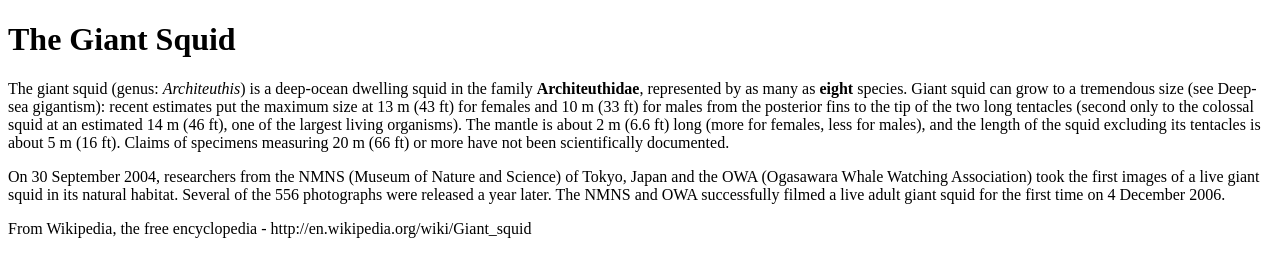
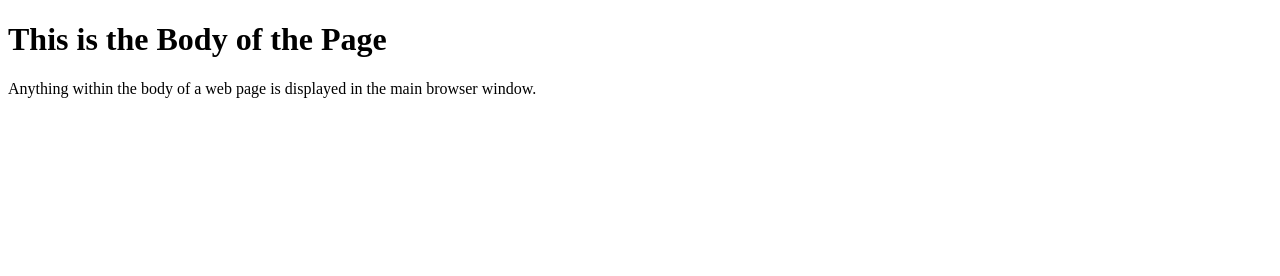
Before and after one commit to Specialkidsrock/dws-1, a plain HTML site: page Week 1/text.html in a window 1280 px wide. Drawn offline with Linux system fonts and the light colour scheme.

Commit message:
Text.html
self assessment activity files created

```diff
--- a/Week 1/text.html
+++ b/Week 1/text.html
@@ -1,29 +1,13 @@
 <!DOCTYPE html>
 <html lang="en">
 	<head>
-		<meta charset="utf-8" />
-		<title>The Giant Squid</title>
+		<meta charset="utf-8"/>
+		<title>This is the Title of....</title>
 	</head>
 	<body>
-		<h1>The Giant Squid</h1>
-
-				<p id="description">The giant squid (genus: <em>Architeuthis</em>) is a deep-ocean dwelling squid in the
-				family <b>Architeuthidae</b>, represented by as many as <strong>eight</strong> species. Giant squid can
-				grow to a tremendous size (see Deep-sea gigantism): recent estimates put the maximum
-				size at 13 m (43 ft) for females and 10 m (33 ft) for males from the posterior fins
-				to the tip of the two long tentacles (second only to the colossal squid at an
-				estimated 14 m (46 ft), one of the largest living organisms). The mantle is about
-				2 m (6.6 ft) long (more for females, less for males), and the length of the squid
-				excluding its tentacles is about 5 m (16 ft). Claims of specimens measuring
-				20 m (66 ft) or more have not been scientifically documented. </p>
-
-				<p id="firstphoto">On 30 September 2004, researchers from the NMNS (Museum of Nature and Science)
-				of Tokyo, Japan and the OWA (Ogasawara Whale Watching Association) took the first
-				images of a live giant squid in its natural habitat. Several of the 556 photographs
-				were released a year later. The NMNS and OWA successfully filmed a live adult giant
-				squid for the first time on 4 December 2006.</p>
-
-				<p class="wiki info"> From Wikipedia, the free encyclopedia - http://en.wikipedia.org/wiki/Giant_squid<p>
-
+		<h1>This is the Body of the Page</h1>
+		<p>Anything within the body of a web
+			page is displayed in the main
+			browser window.</p>
 	</body>
 </html>
```
